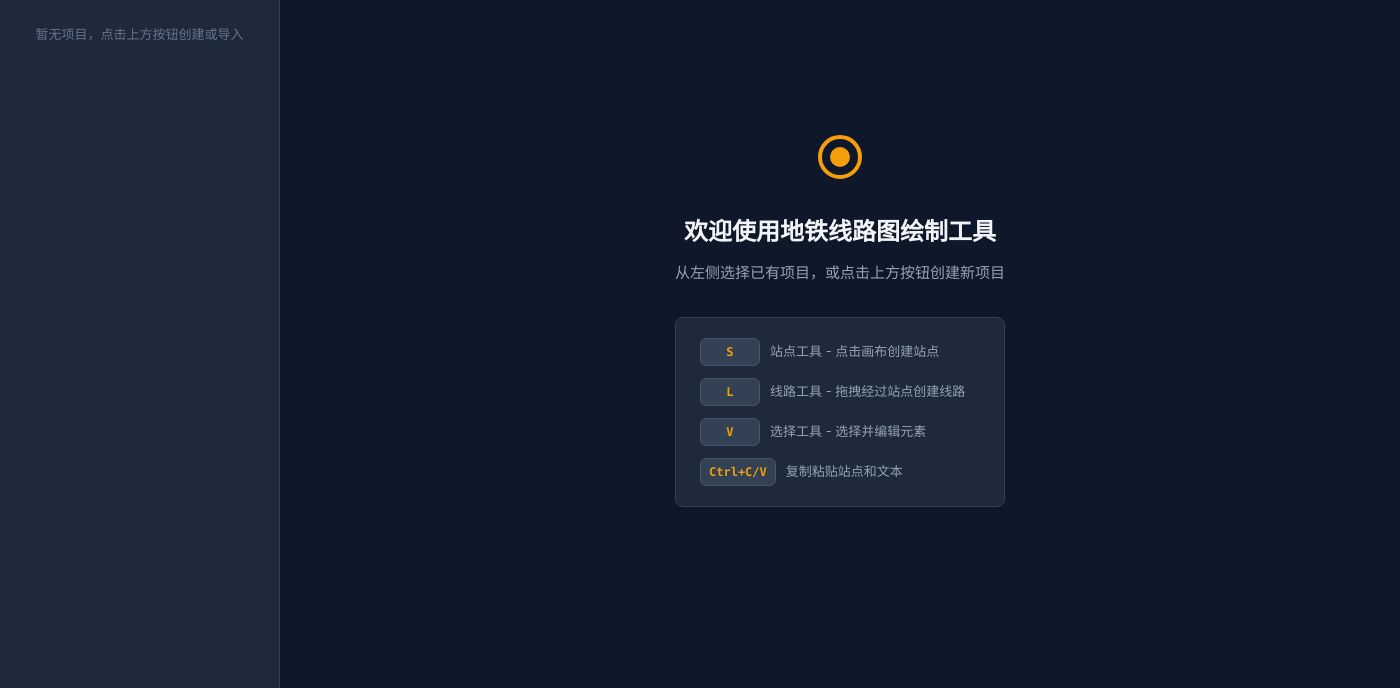
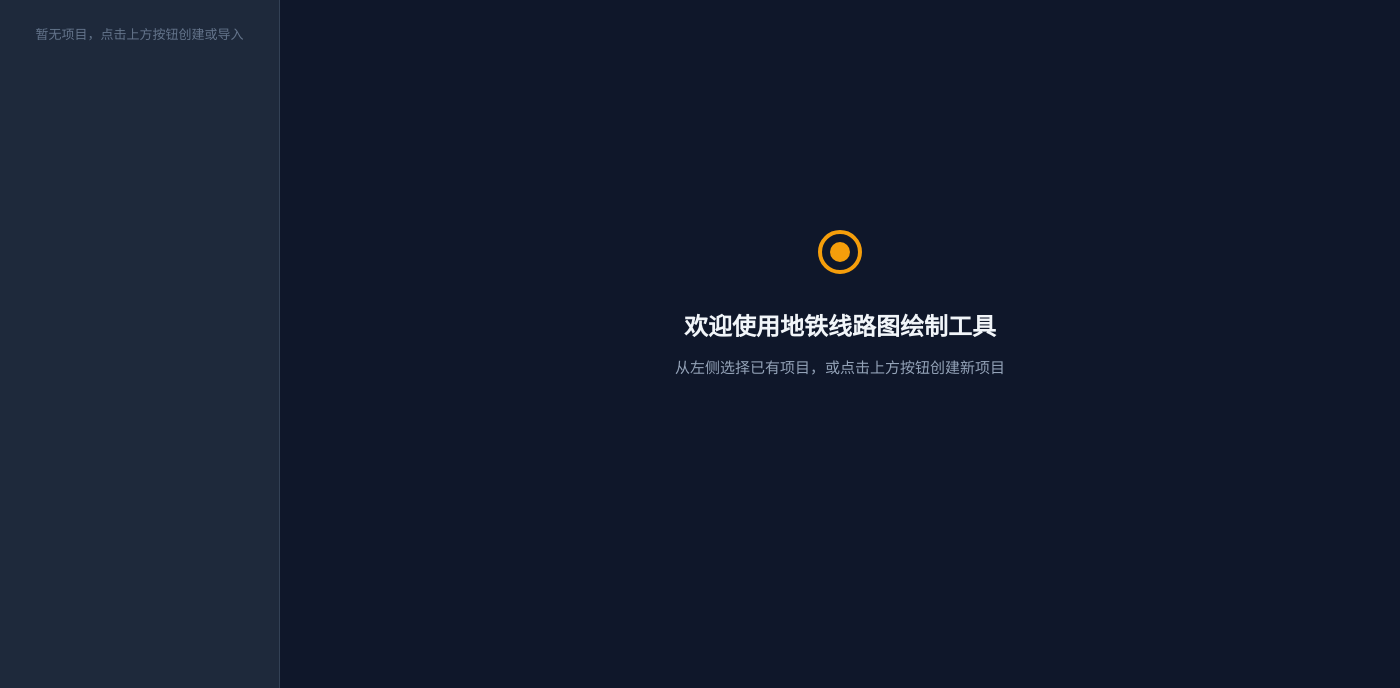
Before and after one commit to Wazheng482/Metro-Line-Map-Drawing-Tool, an Electron app: page index.html in a window 1400 px wide. Shown: the part 112-800 px from the top of the page. Drawn offline with nearby package versions, Linux system fonts and the light colour scheme.

Commit message:
refactor: remove shortcut hints from home page

```diff
--- a/index.html
+++ b/index.html
@@ -43,12 +43,6 @@
         </svg>
         <h2>欢迎使用地铁线路图绘制工具</h2>
         <p>从左侧选择已有项目，或点击上方按钮创建新项目</p>
-        <div class="home-tips">
-          <div class="home-tip"><span class="tip-key">S</span> 站点工具 - 点击画布创建站点</div>
-          <div class="home-tip"><span class="tip-key">L</span> 线路工具 - 拖拽经过站点创建线路</div>
-          <div class="home-tip"><span class="tip-key">V</span> 选择工具 - 选择并编辑元素</div>
-          <div class="home-tip"><span class="tip-key">Ctrl+C/V</span> 复制粘贴站点和文本</div>
-        </div>
       </div>
     </main>
   </div>
```
